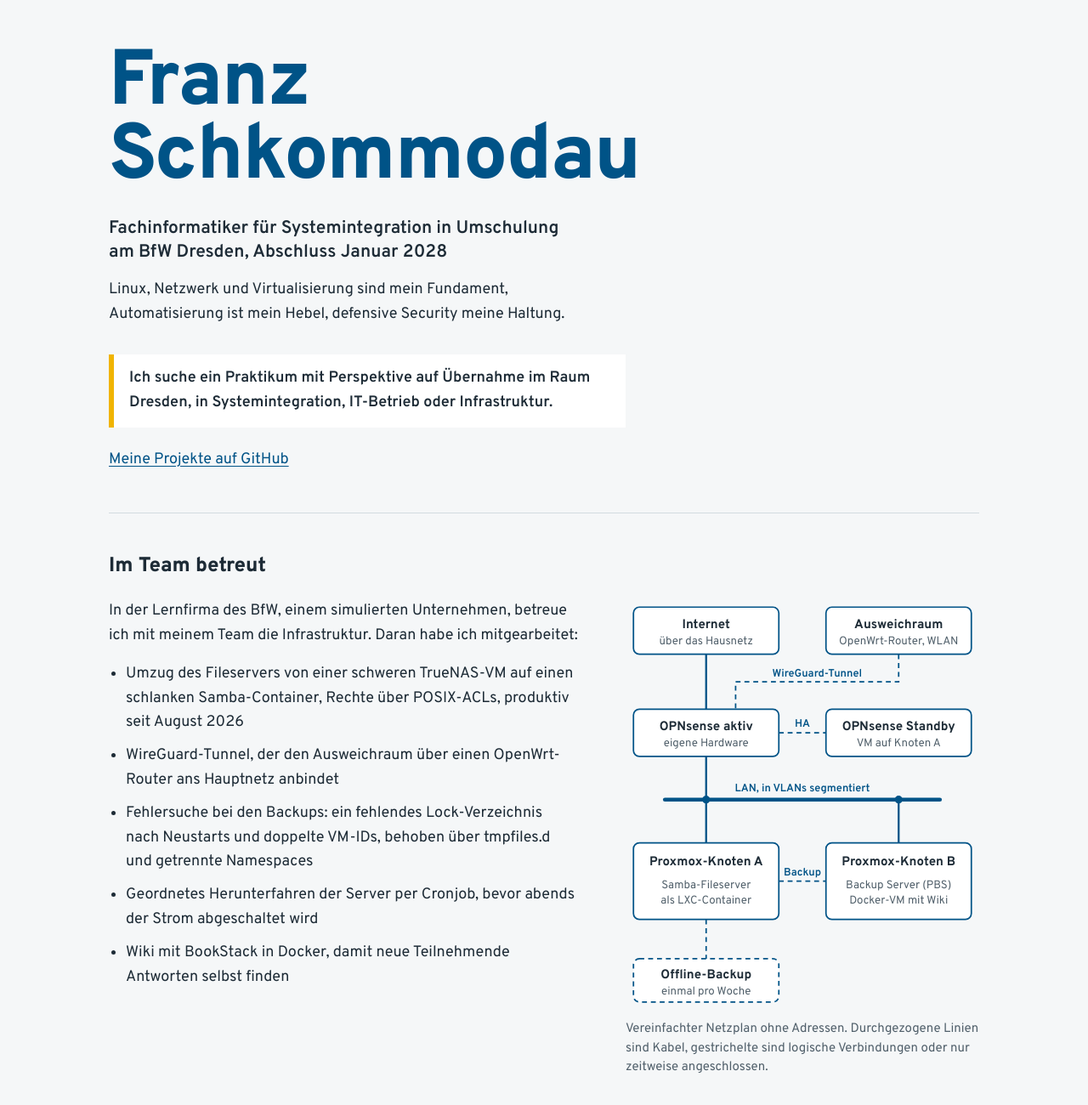
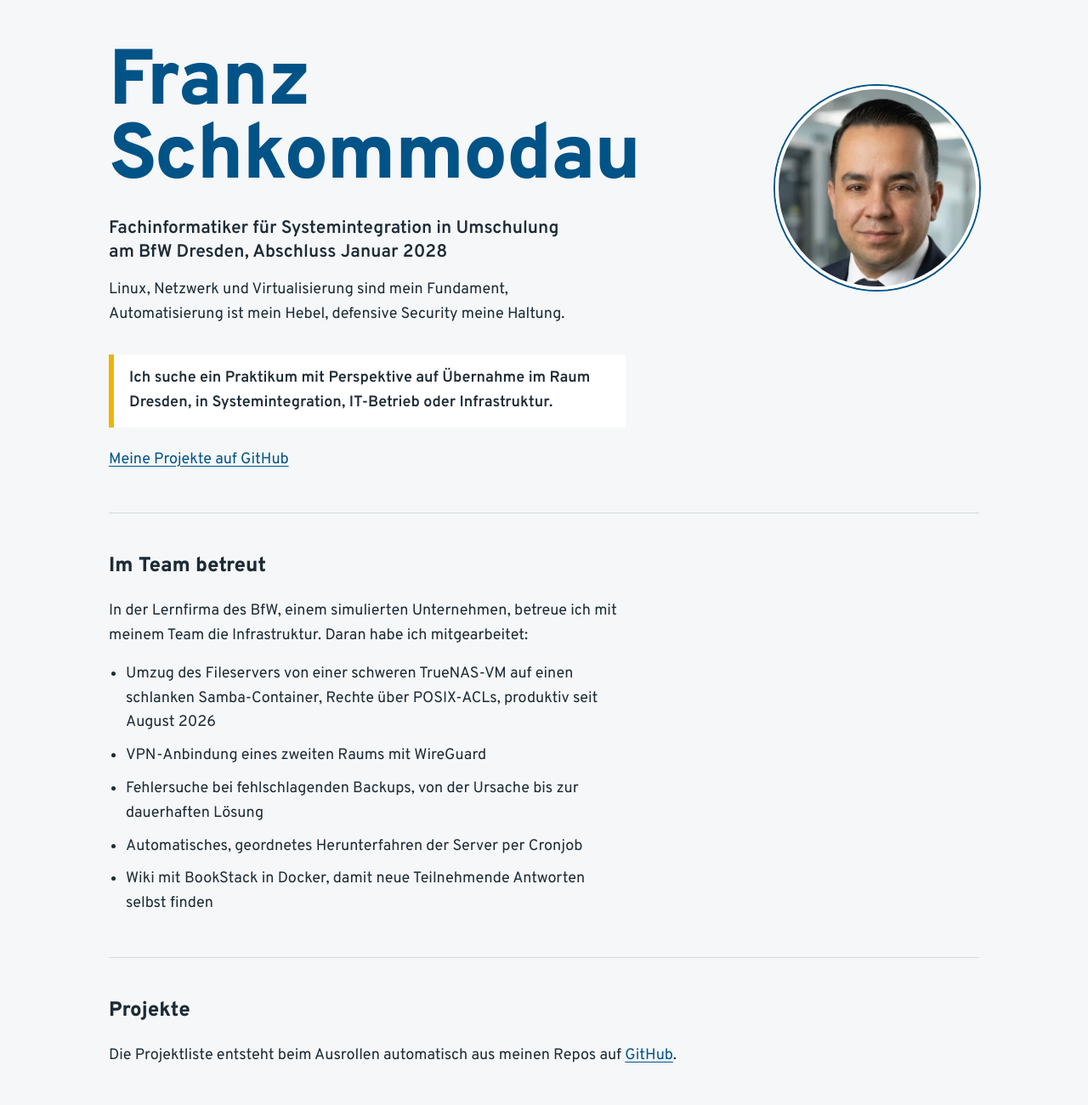
Before and after one commit to franzctl/franzctl.github.io, a plain HTML site: page site/index.html in a window 1280 px wide. Shown: the top 1300 px of the page at 85% size. Drawn offline with Linux system fonts and the light colour scheme.

Commit message:
fix: Netzplan entfernen, Foto ergänzen

```diff
--- a/site/index.html
+++ b/site/index.html
@@ -15,6 +15,7 @@
 <body>
 
 <header class="kopf seite">
+  <img class="foto" src="foto.webp" alt="Franz Schkommodau" width="240" height="240">
   <h1><span>Franz</span> <span>Schkommodau</span></h1>
   <p class="rolle">Fachinformatiker für Systemintegration in Umschulung am BfW Dresden, Abschluss Januar 2028</p>
   <p class="einleitung">Linux, Netzwerk und Virtualisierung sind mein Fundament, Automatisierung ist mein Hebel, defensive Security meine Haltung.</p>
@@ -27,69 +28,14 @@
   <section class="abschnitt" aria-labelledby="lernfirma">
     <h2 id="lernfirma">Im Team betreut</h2>
     <div class="lernfirma">
-      <div class="lernfirma-text">
-        <p>In der Lernfirma des BfW, einem simulierten Unternehmen, betreue ich mit meinem Team die Infrastruktur. Daran habe ich mitgearbeitet:</p>
-        <ul>
-          <li>Umzug des Fileservers von einer schweren TrueNAS-VM auf einen schlanken Samba-Container, Rechte über POSIX-ACLs, produktiv seit August 2026</li>
-          <li>WireGuard-Tunnel, der den Ausweichraum über einen OpenWrt-Router ans Hauptnetz anbindet</li>
-          <li>Fehlersuche bei den Backups: ein fehlendes Lock-Verzeichnis nach Neustarts und doppelte VM-IDs, behoben über tmpfiles.d und getrennte Namespaces</li>
-          <li>Geordnetes Herunterfahren der Server per Cronjob, bevor abends der Strom abgeschaltet wird</li>
-          <li>Wiki mit BookStack in Docker, damit neue Teilnehmende Antworten selbst finden</li>
-        </ul>
-      </div>
-
-      <figure class="netzplan">
-        <svg viewBox="0 0 360 418" role="img" aria-labelledby="np-titel np-beschreibung">
-          <title id="np-titel">Netzplan der Lernfirma, vereinfacht</title>
-          <desc id="np-beschreibung">Vom Internet führt ein Kabel zur aktiven OPNsense-Firewall auf eigener Hardware. Eine zweite OPNsense läuft als Standby-VM auf Knoten A und ist per Hochverfügbarkeit mit der aktiven verbunden. Der Ausweichraum mit OpenWrt-Router hängt über einen WireGuard-Tunnel an der aktiven Firewall. Hinter der Firewall liegt das in VLANs segmentierte LAN mit zwei Proxmox-Knoten: Knoten A mit dem Samba-Fileserver als LXC-Container, Knoten B mit dem Backup Server, der auch Knoten A sichert, und einer Docker-VM für das Wiki. Knoten A wird zusätzlich einmal pro Woche auf ein Offline-Backup gesichert.</desc>
-
-          <path class="np-kabel" d="M82 56V112"/>
-          <path class="np-logisch" d="M278 56V84H112V112"/>
-          <text class="np-label" x="195" y="79">WireGuard-Tunnel</text>
-          <path class="np-logisch" d="M156 136H204"/>
-          <text class="np-label" x="180" y="130">HA</text>
-          <path class="np-kabel" d="M82 160V248"/>
-          <path class="np-kabel" d="M278 204V248"/>
-          <path class="np-bus" d="M40 204H320"/>
-          <circle class="np-knoten" cx="82" cy="204" r="4"/>
-          <circle class="np-knoten" cx="278" cy="204" r="4"/>
-          <text class="np-label" x="180" y="196">LAN, in VLANs segmentiert</text>
-          <path class="np-logisch" d="M156 287H204"/>
-          <text class="np-label" x="180" y="281">Backup</text>
-          <path class="np-logisch" d="M82 326V366"/>
-
-          <rect class="np-box" x="8" y="8" width="148" height="48" rx="6"/>
-          <text class="np-titel" x="82" y="29">Internet</text>
-          <text class="np-text" x="82" y="46">über das Hausnetz</text>
-
-          <rect class="np-box" x="204" y="8" width="148" height="48" rx="6"/>
-          <text class="np-titel" x="278" y="29">Ausweichraum</text>
-          <text class="np-text" x="278" y="46">OpenWrt-Router, WLAN</text>
-
-          <rect class="np-box" x="8" y="112" width="148" height="48" rx="6"/>
-          <text class="np-titel" x="82" y="133">OPNsense aktiv</text>
-          <text class="np-text" x="82" y="150">eigene Hardware</text>
-
-          <rect class="np-box" x="204" y="112" width="148" height="48" rx="6"/>
-          <text class="np-titel" x="278" y="133">OPNsense Standby</text>
-          <text class="np-text" x="278" y="150">VM auf Knoten A</text>
-
-          <rect class="np-box" x="8" y="248" width="148" height="78" rx="6"/>
-          <text class="np-titel" x="82" y="271">Proxmox-Knoten A</text>
-          <text class="np-text" x="82" y="294">Samba-Fileserver</text>
-          <text class="np-text" x="82" y="310">als LXC-Container</text>
-
-          <rect class="np-box" x="204" y="248" width="148" height="78" rx="6"/>
-          <text class="np-titel" x="278" y="271">Proxmox-Knoten B</text>
-          <text class="np-text" x="278" y="294">Backup Server (PBS)</text>
-          <text class="np-text" x="278" y="310">Docker-VM mit Wiki</text>
-
-          <rect class="np-box np-box-zeitweise" x="8" y="366" width="148" height="44" rx="6"/>
-          <text class="np-titel" x="82" y="386">Offline-Backup</text>
-          <text class="np-text" x="82" y="402">einmal pro Woche</text>
-        </svg>
-        <figcaption>Vereinfachter Netzplan ohne Adressen. Durchgezogene Linien sind Kabel, gestrichelte sind logische Verbindungen oder nur zeitweise angeschlossen.</figcaption>
-      </figure>
+      <p>In der Lernfirma des BfW, einem simulierten Unternehmen, betreue ich mit meinem Team die Infrastruktur. Daran habe ich mitgearbeitet:</p>
+      <ul>
+        <li>Umzug des Fileservers von einer schweren TrueNAS-VM auf einen schlanken Samba-Container, Rechte über POSIX-ACLs, produktiv seit August 2026</li>
+        <li>VPN-Anbindung eines zweiten Raums mit WireGuard</li>
+        <li>Fehlersuche bei fehlschlagenden Backups, von der Ursache bis zur dauerhaften Lösung</li>
+        <li>Automatisches, geordnetes Herunterfahren der Server per Cronjob</li>
+        <li>Wiki mit BookStack in Docker, damit neue Teilnehmende Antworten selbst finden</li>
+      </ul>
     </div>
   </section>
 
--- a/site/style.css
+++ b/site/style.css
@@ -93,6 +93,37 @@ a:focus-visible {
   padding-bottom: 3rem;
 }
 
+.foto {
+  display: block;
+  width: 7.5rem;
+  height: 7.5rem;
+  margin: 0 0 1.5rem;
+  border-radius: 50%;
+  border: 4px solid var(--flaeche);
+  box-shadow: 0 0 0 2px var(--blau);
+}
+
+@media (min-width: 52rem) {
+  .kopf {
+    display: grid;
+    grid-template-columns: minmax(0, 1fr) auto;
+    column-gap: 3rem;
+  }
+
+  .kopf > * {
+    grid-column: 1;
+  }
+
+  .kopf .foto {
+    grid-column: 2;
+    grid-row: 1 / span 3;
+    align-self: center;
+    width: 15rem;
+    height: 15rem;
+    margin: 0;
+  }
+}
+
 .kopf h1 {
   margin: 0;
   color: var(--blau);
@@ -147,111 +178,21 @@ a:focus-visible {
   line-height: 1.2;
 }
 
-/* Lernfirma mit Netzplan */
+/* Lernfirma */
 
-.lernfirma {
-  display: grid;
-  gap: 2.5rem;
-}
-
-@media (min-width: 60rem) {
-  .lernfirma {
-    grid-template-columns: minmax(0, 1fr) minmax(0, 26rem);
-    gap: 3.5rem;
-    align-items: start;
-  }
-}
-
-.lernfirma-text p {
+.lernfirma p {
   max-width: 38rem;
   margin: 0 0 1rem;
 }
 
-.lernfirma-text ul {
+.lernfirma ul {
   max-width: 38rem;
   margin: 0;
   padding-left: 1.25rem;
 }
 
-.lernfirma-text li + li {
+.lernfirma li + li {
   margin-top: 0.625rem;
-}
-
-.netzplan {
-  max-width: 26rem;
-  margin: 0;
-}
-
-.netzplan svg {
-  display: block;
-  width: 100%;
-  height: auto;
-}
-
-.netzplan figcaption {
-  margin-top: 0.75rem;
-  color: var(--text-leise);
-  font-size: 0.9375rem;
-  line-height: 1.5;
-}
-
-.np-box {
-  fill: var(--flaeche);
-  stroke: var(--blau);
-  stroke-width: 1.5;
-}
-
-.np-box-zeitweise {
-  stroke-dasharray: 5 4;
-}
-
-.np-kabel {
-  fill: none;
-  stroke: var(--blau);
-  stroke-width: 2;
-}
-
-.np-logisch {
-  fill: none;
-  stroke: var(--blau);
-  stroke-width: 1.5;
-  stroke-dasharray: 5 4;
-}
-
-.np-bus {
-  fill: none;
-  stroke: var(--blau);
-  stroke-width: 4;
-  stroke-linecap: round;
-}
-
-.np-knoten {
-  fill: var(--blau);
-}
-
-.netzplan text {
-  text-anchor: middle;
-}
-
-.np-titel {
-  fill: var(--text);
-  font-size: 13px;
-  font-weight: 700;
-}
-
-.np-text {
-  fill: var(--text-leise);
-  font-size: 11.5px;
-}
-
-.np-label {
-  fill: var(--blau);
-  font-size: 11px;
-  font-weight: 600;
-  paint-order: stroke;
-  stroke: var(--papier);
-  stroke-width: 4px;
-  stroke-linejoin: round;
 }
 
 /* Projekte */
```
Also changed, not shown: site/foto.webp (added).
